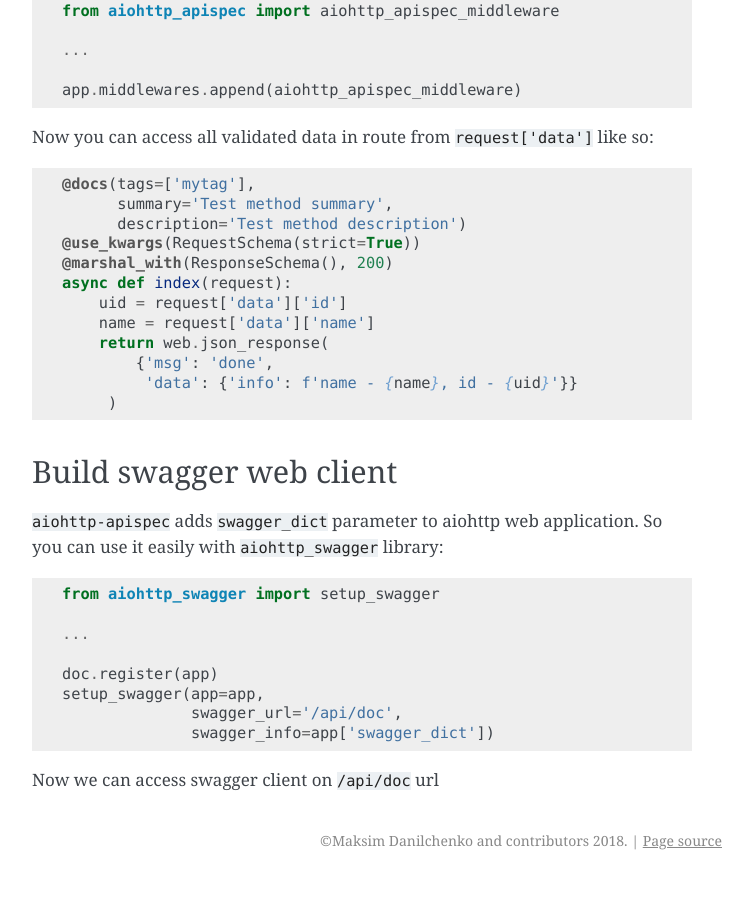
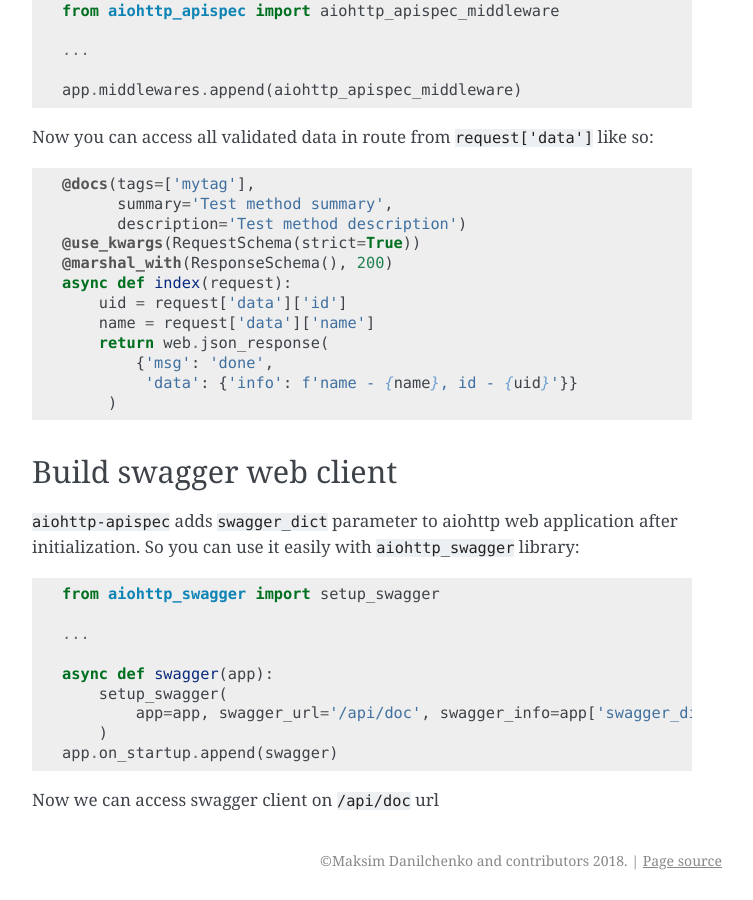
Before and after one commit to maximdanilchenko/aiohttp-apispec, a Sphinx documentation site: the page built from docs/usage.rst, in a window 1280 px wide and 900 px high, scrolled down 1099 px. Shown: the whole window, without its empty margins (388-1141 px from the left). Built offline with Sphinx 7.4.7, drawn with Linux system fonts in a browser that asks for light colours.

Commit message:
readme about swagger lib

```diff
--- a/docs/usage.rst
+++ b/docs/usage.rst
@@ -81,7 +81,7 @@ Now you can access all validated data in route from ``request['data']`` like so:
 Build swagger web client
 ------------------------
 
-``aiohttp-apispec`` adds ``swagger_dict`` parameter to aiohttp web application.
+``aiohttp-apispec`` adds ``swagger_dict`` parameter to aiohttp web application after initialization.
 So you can use it easily with ``aiohttp_swagger`` library:
 
 .. code-block:: python
@@ -90,9 +90,10 @@ So you can use it easily with ``aiohttp_swagger`` library:
 
     ...
 
-    doc.register(app)
-    setup_swagger(app=app,
-                  swagger_url='/api/doc',
-                  swagger_info=app['swagger_dict'])
+    async def swagger(app):
+        setup_swagger(
+            app=app, swagger_url='/api/doc', swagger_info=app['swagger_dict']
+        )
+    app.on_startup.append(swagger)
 
 Now we can access swagger client on ``/api/doc`` url
```
Also changed, not shown: README.md (+6 -4 lines).
